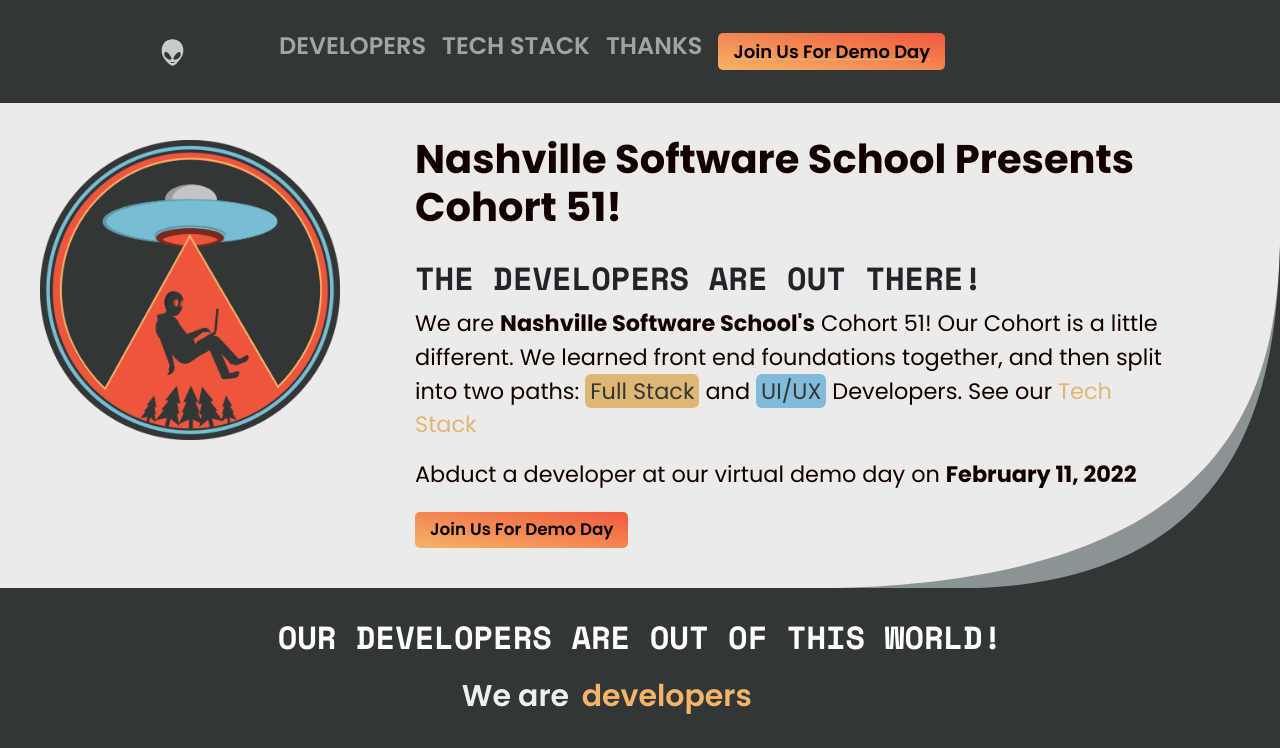
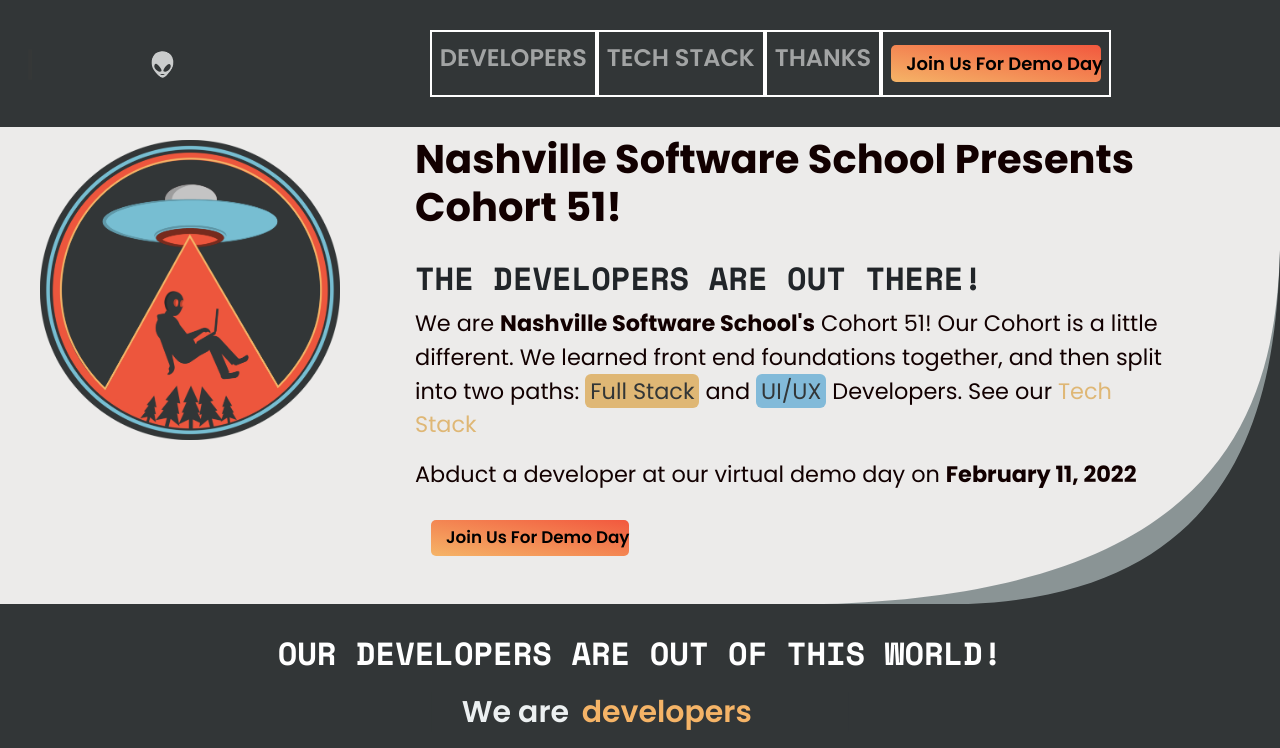
Before and after one commit to nss-day-cohort-51/nss-day-cohort-51.github.io, a React (Create React App) app: page / in a window 1280 px wide. Shown: the top 748 px of the page. Built offline with nearby package versions, Linux system fonts and the light colour scheme.

Commit message:
added navbar2

```diff
--- a/src/components/DemoDayButton.js
+++ b/src/components/DemoDayButton.js
@@ -2,16 +2,20 @@
 //https://www.nashss.com/demoday - will not redirect to our eventbrite page until January 12th. We’ll start promoting it to employers the week of January 17th
 
 import React from "react";
-import "../styles/custom.scss";
+import { Nav } from "react-bootstrap";
 
 export const DemoDayButton = () => {
   return (
     <>
-      <a href="https://www.nashss.com/demoday" target="_blank" rel="noreferrer">
-        <div className="demo-day-btn">
-          <div className="btn-item">Join Us For Demo Day</div>
-        </div>
-      </a>
+      <Nav.Link href="https://www.nashss.com/demoday" className="rsvp">
+        <span className="demo-day-btn">
+          <span className="btn-item">Join Us For Demo Day</span>
+        </span>
+      </Nav.Link>
+
+      {/* <div className="demo-day-btn">
+        <div className="btn-item">Join Us For Demo Day</div>
+      </div> */}
     </>
   );
 };
--- a/src/components/NavBar2.js
+++ b/src/components/NavBar2.js
@@ -1,7 +1,7 @@
 import React from "react";
 import { DemoDayButton } from "./DemoDayButton";
 import { TypingText2 } from "./TextAnimation";
-import { Navbar, Container, Nav } from "react-bootstrap";
+import { Navbar, Nav } from "react-bootstrap";
 
 export const NavBar2 = () => {
   return (
@@ -14,18 +14,38 @@ export const NavBar2 = () => {
         </Navbar.Brand>
         <Navbar.Toggle aria-controls="responsive-navbar-nav" />
         <Navbar.Collapse id="responsive-navbar-nav">
-          <Nav className="me-auto">
+          <Nav className="">
             <Nav.Link href="#devList" className="nav-item">
               DEVELOPERS
             </Nav.Link>
             <Nav.Link href="#techStack">TECH STACK</Nav.Link>
             <Nav.Link href="#thanksLocation">THANKS</Nav.Link>
-            <Nav.Link href="https://www.nashss.com/demoday">
-              <DemoDayButton />
-            </Nav.Link>
+            <DemoDayButton />
           </Nav>
         </Navbar.Collapse>
       </Navbar>
+      {/* <Navbar collapseOnSelect expand="lg" bg="dark" variant="dark">
+        <div>
+          <Navbar.Brand href="#home">
+            <div className="typing-holder">
+              <TypingText2 />
+            </div>
+          </Navbar.Brand>
+        </div>
+        <div className="container">
+          <Navbar.Toggle aria-controls="responsive-navbar-nav" />
+          <Navbar.Collapse id="responsive-navbar-nav">
+            <Nav className="me-auto">
+              <Nav.Link href="#devList">DEVELOPERS</Nav.Link>
+              <Nav.Link href="#techStack">TECH STACK</Nav.Link>
+              <Nav.Link href="#thanksLocation">THANKS</Nav.Link>
+              <Nav.Link href="https://www.nashss.com/demoday">
+                <DemoDayButton />
+              </Nav.Link>
+            </Nav>
+          </Navbar.Collapse>
+        </div>
+      </Navbar> */}
     </>
   );
 };
--- a/src/styles/navbar.scss
+++ b/src/styles/navbar.scss
@@ -11,76 +11,108 @@ $platinum: #ecebea;
 
 // Header ===============================
 .navbar {
-  display: flex;
-  flex-direction: row;
-  justify-content: space-between;
-  padding: 20px 10px;
+  // display: flex;
+  // flex-direction: row;
+  // justify-content: space-between;
+  // padding: 20px 10px;
   background-color: $space !important;
   font-size: 1.5em;
   font-weight: 600;
   position: fixed;
   z-index: 1000;
   width: 100%;
+  padding: 10px 0px;
+  margin: 0px;
 
   .typing-holder {
     margin: auto 0px;
     padding-left: 20px;
     cursor: pointer;
   }
-}
 
-.nav-menu {
-  font-size: 1.5rem;
-  font-weight: 500;
-  display: flex;
-  flex-direction: column;
-  align-items: center;
-
-  ul {
-    margin: 20px 0px;
-    list-style-type: none;
+  .container {
     display: flex;
     flex-direction: row;
     justify-content: space-between;
-    align-items: center;
-    white-space: nowrap;
+    width: 100%;
+    // border: 1px solid red;
   }
 
-  li {
-    margin: 0.3rem 0.7rem;
-    font-size: 1.3rem;
-    line-height: 1.3em;
+  .navbar-collapse {
+    // border: 1px solid blue;
+    justify-content: center;
   }
 
-  #demoday {
-    margin: auto 0px;
-  }
+  .navbar-nav {
+    justify-content: center;
+    // border: 1px solid green;
+    padding: 20px;
 
-  a {
-    font-weight: 500;
-    color: $golden;
-    text-decoration: none;
-
-    &:visited {
-      color: $golden;
-    }
-    &:hover {
-      color: $orange;
-    }
-    &:active {
-      color: $orange;
+    a.nav-link {
+      justify-content: center;
+      border: 2px solid white;
+      text-align: center;
     }
   }
 }
 
+a.nav-link {
+  justify-content: center;
+}
+// .nav-menu {
+//   font-size: 1.5rem;
+//   font-weight: 500;
+//   display: flex;
+//   flex-direction: column;
+//   align-items: center;
+//   border: 1px solid red;
+
+//   ul {
+//     margin: 20px 0px;
+//     list-style-type: none;
+//     display: flex;
+//     flex-direction: row;
+//     justify-content: space-between;
+//     align-items: center;
+//     white-space: nowrap;
+//   }
+
+//   li {
+//     margin: 0.3rem 0.7rem;
+//     font-size: 1.3rem;
+//     line-height: 1.3em;
+//   }
+
+//   #demoday {
+//     margin: auto 0px;
+//   }
+
+//   a {
+//     font-weight: 500;
+//     color: $golden;
+//     text-decoration: none;
+
+//     &:visited {
+//       color: $golden;
+//     }
+//     &:hover {
+//       color: $orange;
+//     }
+//     &:active {
+//       color: $orange;
+//     }
+//   }
+// }
+
 .rsvp {
-  margin: auto 20px;
+  // margin: auto 20px;
+  width: 230px;
 }
 
-.collapsed {
-  margin-right: 15px;
-}
+// .collapsed {
+//   margin-right: 15px;
+// }
 
 .navbar-toggler {
-  margin-right: 15px;
+  margin-right: 20px;
 }
```
